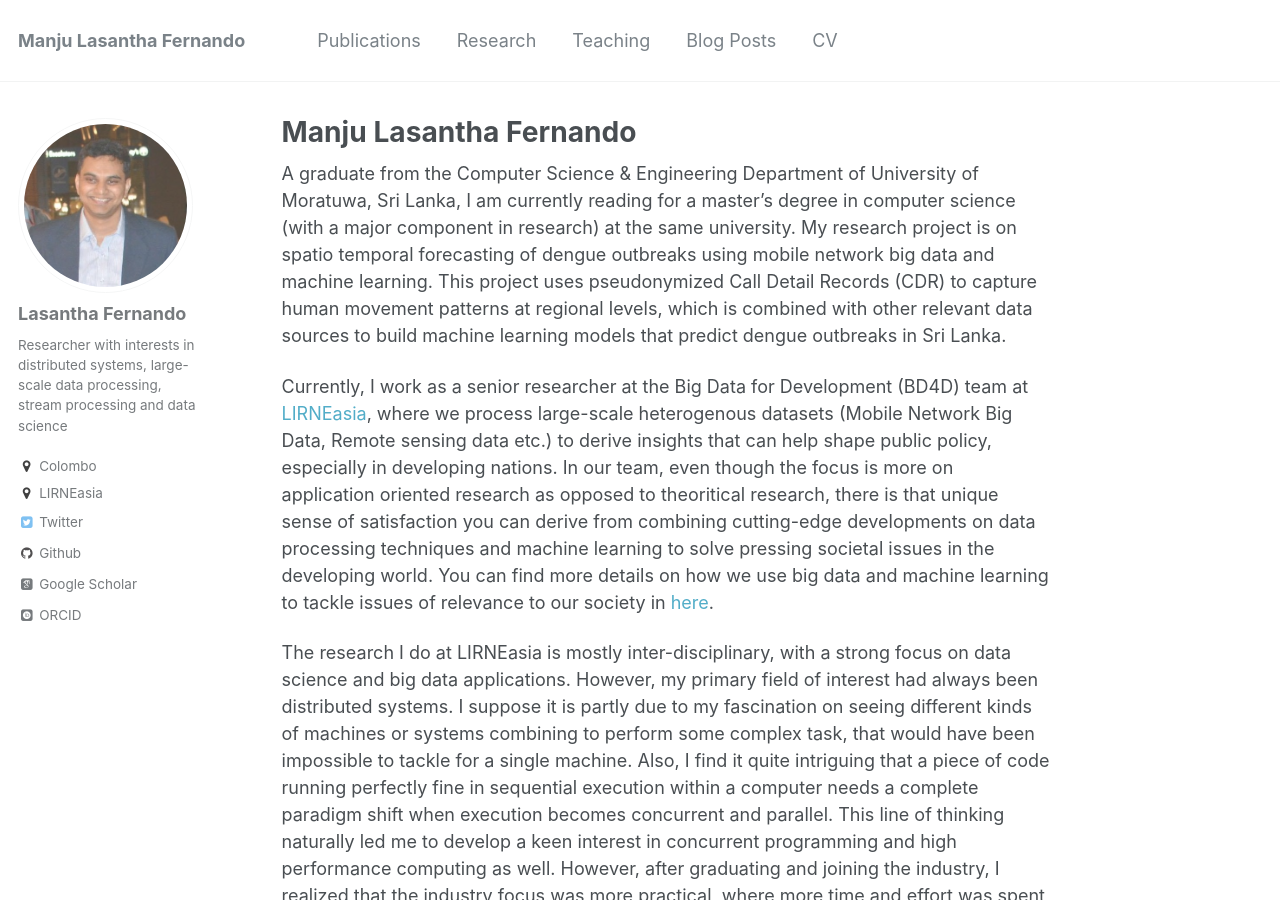
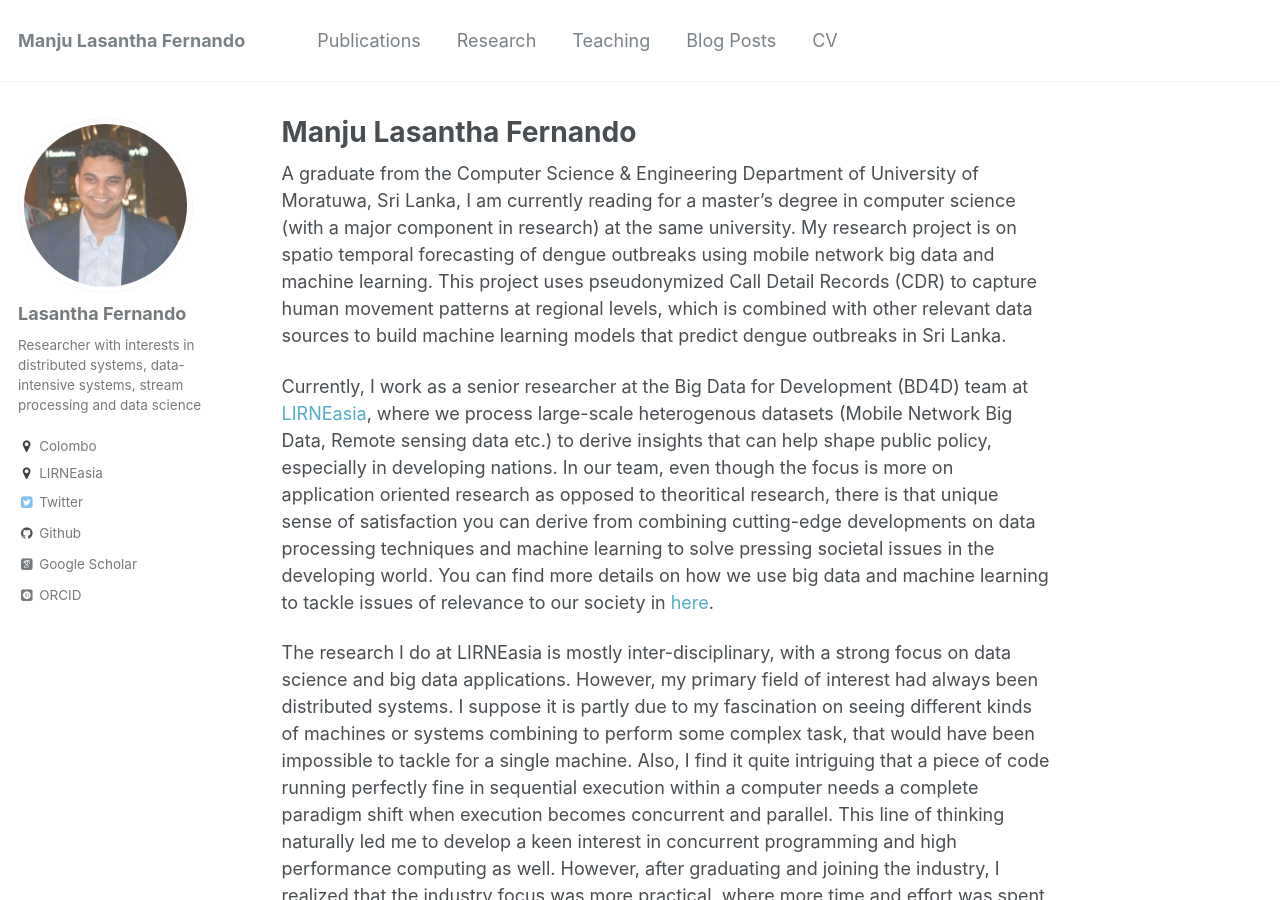
Before and after one commit to lasanthafdo/lasanthafdo.github.io, a Jekyll site: the page built from _pages/about.md, in a window 1280 px wide and 900 px high. Built offline with Jekyll 4.4.1, drawn with Linux system fonts in a browser that asks for light colours; some web fonts are replaced.

Commit message:
Change to blurb

```diff
--- a/_config.yml
+++ b/_config.yml
@@ -80,7 +80,7 @@ analytics:
 author:
   name             : "Lasantha Fernando"
   avatar           : "square_profile_pic.jpg"
-  bio              : "Researcher with interests in distributed systems, large-scale data processing, stream processing and data science"
+  bio              : "Researcher with interests in distributed systems, data-intensive systems, stream processing and data science"
   location         : "Colombo"
   employer         : "LIRNEasia"
   googlescholar    : "https://scholar.google.com/citations?user=rJcyqu0AAAAJ&hl=en"
```
